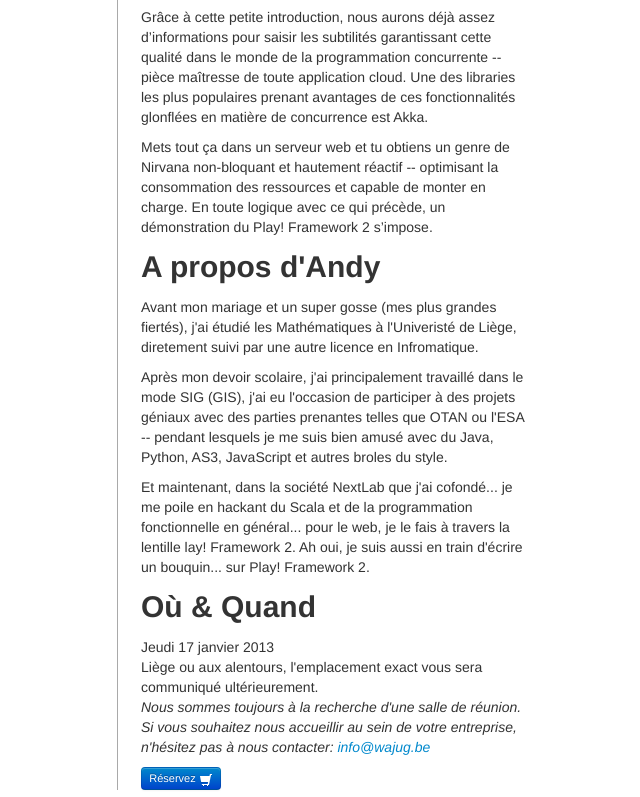
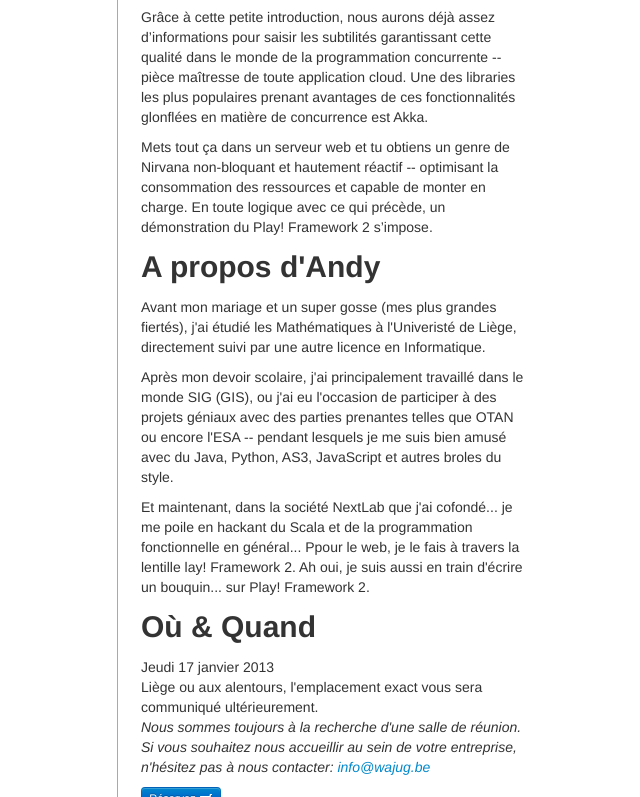
Before and after one commit to npettiaux/be.wajug.website, a plain HTML site: page fr/events/index.html in a window 1280 px wide. Shown: the part 520-1317 px from the top of the page, without its empty margins (556-1196 px from the left). Drawn offline with Linux system fonts and the light colour scheme.

Commit message:
fixed typos, infromatique ;-)

```diff
--- a/fr/events/apetrella/scala.html
+++ b/fr/events/apetrella/scala.html
@@ -21,9 +21,9 @@
 
   <h2>A propos d&#x27;Andy</h2>
 
-	<p>Avant mon mariage et un super gosse (mes plus grandes fiertés), j'ai étudié les Mathématiques à l'Univeristé de Liège, diretement suivi par une autre licence en Infromatique.</p>
-	<p>Après mon devoir scolaire, j'ai principalement travaillé dans le mode SIG (GIS), j'ai eu l'occasion de participer à des projets géniaux avec des parties prenantes telles que OTAN ou l'ESA -- pendant lesquels je me suis bien amusé avec du Java, Python, AS3, JavaScript et autres broles du style.</p>
-	<p>Et maintenant, dans la société NextLab que j'ai cofondé... je me poile en hackant du Scala et de la programmation fonctionnelle en général... pour le web, je le fais à travers la lentille lay! Framework 2. Ah oui, je suis aussi en train d'écrire un bouquin... sur Play! Framework 2.</p>
+	<p>Avant mon mariage et un super gosse (mes plus grandes fiertés), j'ai étudié les Mathématiques à l'Univeristé de Liège, directement suivi par une autre licence en Informatique.</p>
+	<p>Après mon devoir scolaire, j'ai principalement travaillé dans le monde SIG (GIS), ou j'ai eu l'occasion de participer à des projets géniaux avec des parties prenantes telles que OTAN ou encore l'ESA -- pendant lesquels je me suis bien amusé avec du Java, Python, AS3, JavaScript et autres broles du style.</p>
+	<p>Et maintenant, dans la société NextLab que j'ai cofondé... je me poile en hackant du Scala et de la programmation fonctionnelle en général... Ppour le web, je le fais à travers la lentille lay! Framework 2. Ah oui, je suis aussi en train d'écrire un bouquin... sur Play! Framework 2.</p>
 
 	<h2>O&ugrave; &amp; Quand</h2>
 	<p>Jeudi 17 janvier 2013<br/>
```
